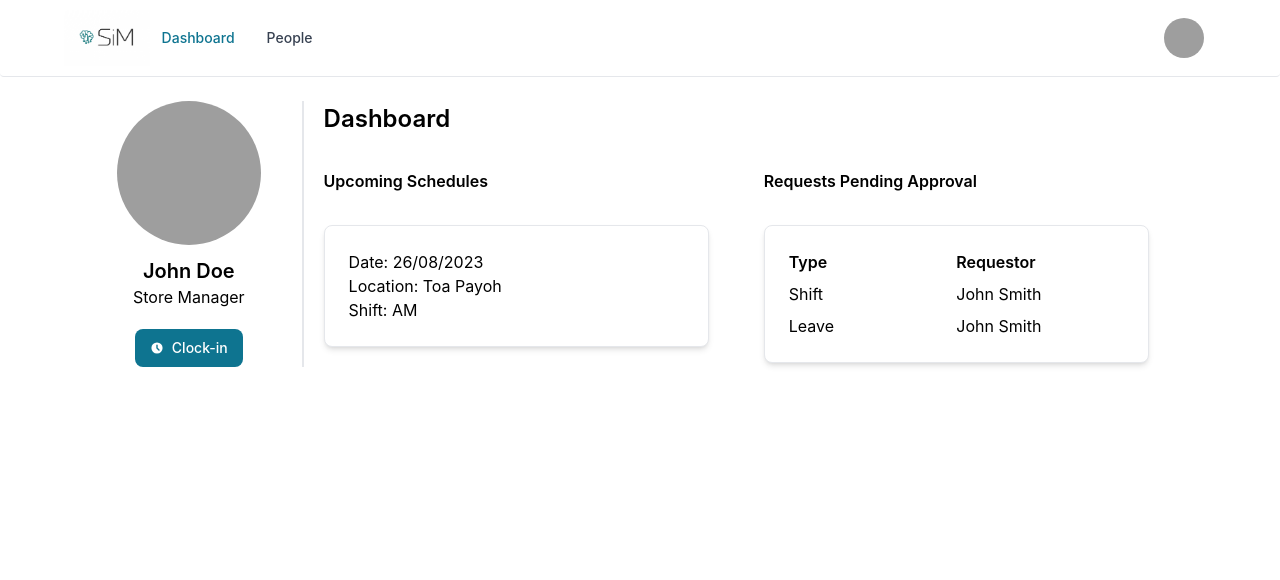
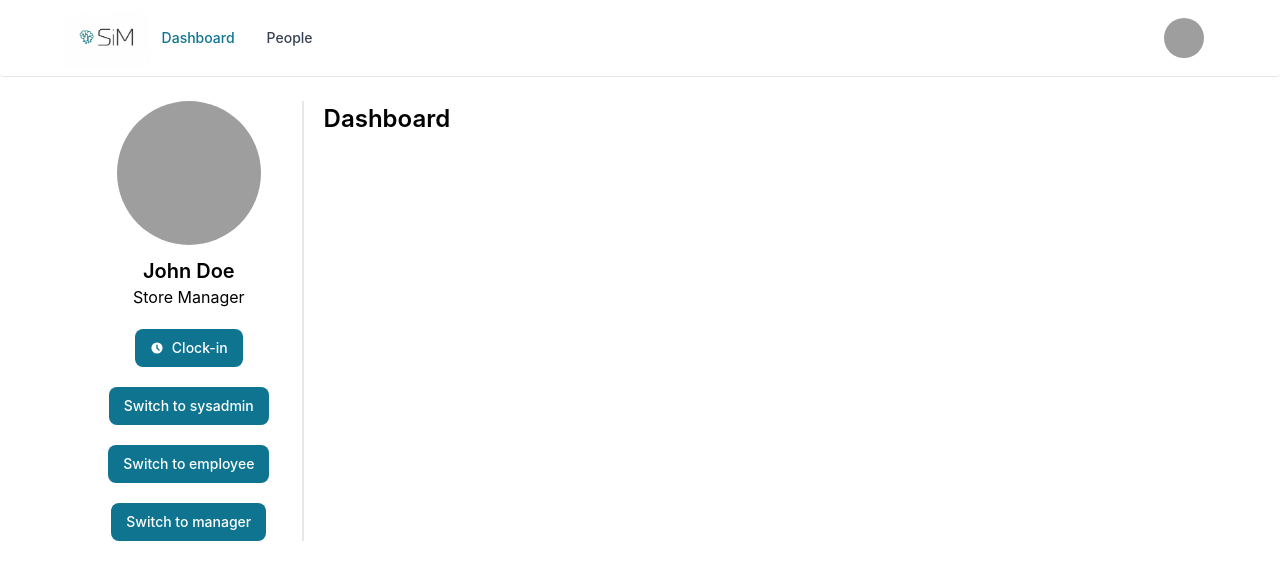
Before and after one commit to jasperleeyz/simplymanaged, a React (Vite) app in the folder client/: page / in a window 1280 px wide. Shown: the top 580 px of the page. Built offline with nearby package versions, Linux system fonts and the light colour scheme; grey boxes are pictures that could not be loaded.

Commit message:
Added authorization to routes Minor changes to dashboard

```diff
--- a/client/src/configs/global-state-provider.tsx
+++ b/client/src/configs/global-state-provider.tsx
@@ -160,26 +160,26 @@ const GlobalStateProvider: React.FC<{ children: React.ReactNode }> = ({
           isHalfDay: false,
         },
       },
+      {
+        id: 3,
+        type: "swap",
+        status: "pending",
+        createdDate: new Date(),
+        createdBy: "John Smith",
+        updatedDate: new Date(),
+        updatedBy: "John Smith",
+        shiftSwapRequest: {
+          requestId: 3,
+          requestorShift: "AM",
+          requestorShiftDate: new Date(2023, 10, 5),
+          requestedShift: "AM",
+          requestedShiftDate: new Date(2023, 10, 1),
+          requestedShiftEmployee: "John Wick",
+          swapReason: "Unable to work on actual day",
+        },
+      },
     ],
-      // {
-      //   id: 3,
-      //   type: "swap",
-      //   status: "pending",
-      //   createdDate: new Date(),
-      //   createdBy: "John Smith",
-      //   updatedDate: new Date(),
-      //   updatedBy: "John Smith",
-      //   shiftSwapRequest: {
-      //     requestId: 3,
-      //     requestorShift: "AM",
-      //     requestorShiftDate: new Date(2023, 10, 5),
-      //     requestedShift: "AM",
-      //     requestedShiftDate: new Date(2023, 10, 1),
-      //     requestedShiftEmployee: "John Wick",
-      //     swapReason: "Unable to work on actual day",
-      //   },
-      // },
-    employee:[
+    employee: [
       {
         id: 2,
         name: "JOHN WICK",
@@ -233,7 +233,8 @@ const GlobalStateProvider: React.FC<{ children: React.ReactNode }> = ({
         role: "E",
         position: "SERVER",
         employmentType: "PART-TIME",
-      },{
+      },
+      {
         id: 8,
         name: "JOHN WICK20",
         email: "JOHNWICK20@SIMPLYMANAGED.COM",
@@ -286,8 +287,8 @@ const GlobalStateProvider: React.FC<{ children: React.ReactNode }> = ({
         role: "E",
         position: "SERVER",
         employmentType: "PART-TIME",
-      }
-    ]
+      },
+    ],
   });
 
   const value = React.useMemo(
--- a/client/src/modules/home/home.tsx
+++ b/client/src/modules/home/home.tsx
@@ -5,6 +5,7 @@ import { capitalizeString } from "../../configs/utils";
 import UpcomingShiftComponent from "./upcoming-shift-component";
 import { HiClock } from "react-icons/hi";
 import PendingRequestComponent from "./pending-request-component";
+import { ROLES } from "../../configs/constants";
 
 const Home = () => {
   const user = React.useContext(GlobalStateContext).globalState?.user;
@@ -17,7 +18,11 @@ const Home = () => {
 
   // TODO: retrieve request pending approval
   const pendingRequests = globalState?.requests.filter(
-    (req) => req.status === "pending"
+    (req) =>
+      req.status === "pending" &&
+      (globalState?.user?.role === ROLES.SCHEDULER
+        ? req.type !== "swap"
+        : req.type === "swap")
   );
 
   return (
@@ -32,9 +37,44 @@ const Home = () => {
           <HiClock className="my-auto mr-2" />
           <p>Clock-in</p>
         </Button>
+        <Button
+          className="mx-auto mt-5"
+          size="sm"
+          onClick={() => {
+            const usr = globalState?.user;
+            if (usr) usr.role = ROLES.SYSADMIN;
+            setGlobalState((prev) => ({ ...prev, user: usr }));
+          }}
+        >
+          <p>Switch to sysadmin</p>
+        </Button>
+        <Button
+          className="mx-auto mt-5"
+          size="sm"
+          onClick={() => {
+            const usr = globalState?.user;
+            if (usr) usr.role = ROLES.EMPLOYEE;
+            setGlobalState((prev) => ({ ...prev, user: usr }));
+          }}
+        >
+          <p>Switch to employee</p>
+        </Button>
+        <Button
+          className="mx-auto mt-5"
+          size="sm"
+          onClick={() => {
+            const usr = globalState?.user;
+            if (usr) usr.role = ROLES.SCHEDULER;
+            setGlobalState((prev) => ({ ...prev, user: usr }));
+          }}
+        >
+          <p>Switch to manager</p>
+        </Button>
       </div>
       <div className="md:w-4/5 md:border-l-2 md:px-5">
         <p className="header hidden md:block">Dashboard</p>
+        {globalState?.user?.role !== ROLES.SYSADMIN && (
+          <>
             <div className="mt-6 md:min-h-max md:flex">
               <div className="md:w-1/2 md:mr-5">
                 <p className="sub-header">Upcoming Schedules</p>
@@ -62,6 +102,8 @@ const Home = () => {
                 </Card>
               </div>
             </div>
+          </>
+        )}
       </div>
     </div>
   );
--- a/client/src/modules/home/pending-request-component.tsx
+++ b/client/src/modules/home/pending-request-component.tsx
@@ -14,7 +14,7 @@ const PendingRequestComponent = ({ requests }: IProps) => {
         <p className="font-semibold">Requestor</p>
       </div>
       {requests.map((req, idx) => (
-        <div className="grid grid-cols-2 mt-2">
+        <div key={idx} className="grid grid-cols-2 mt-2">
           <p>{capitalizeString(req.type)}</p>
           <p>{req.createdBy}</p>
         </div>
--- a/client/src/modules/request/requests.tsx
+++ b/client/src/modules/request/requests.tsx
@@ -13,7 +13,13 @@ import RejectButton from "../../shared/layout/buttons/reject-button";
 const Requests = () => {
   const { globalState, setGlobalState } = React.useContext(GlobalStateContext);
   // const [requests, setRequests] = React.useState<Request[]>([]);
-  const requests = globalState?.requests;
+  const requests = globalState?.requests.filter((req) => {
+    if (globalState.user?.role === "E") {
+      return req.type === "swap" ? req : null;
+    } else {
+      return req.type !== "swap" ? req : null;
+    }
+  });
   const navigate = useNavigate();
   const [currentPage, setCurrentPage] = React.useState(1);
 
@@ -22,7 +28,7 @@ const Requests = () => {
     req.status = status;
     setGlobalState((prev) => ({
       ...prev,
-      requests: prev.requests.map((r) => (r.id === req.id ? req : r))
+      requests: prev.requests.map((r) => (r.id === req.id ? req : r)),
     }));
   };
 
@@ -61,12 +67,33 @@ const Requests = () => {
                             DATE.DDMMYYYY_HHMM_A_OPTION
                           )}`}</p>
                         </>
-                      ) : (
+                      ) : request.type === "shift" ? (
                         <p>
                           {`${request.shiftRequest?.shiftDate.toLocaleDateString()}, ${
                             request.shiftRequest?.shift
                           } Shift`}
                         </p>
+                      ) : (
+                        <>
+                          <p>
+                            {`His/Her schedule: ${request.shiftSwapRequest?.requestorShiftDate.toLocaleDateString(
+                              DATE.LANGUAGE
+                            )}, ${request.shiftSwapRequest?.requestorShiftDate.toLocaleDateString(
+                              DATE.LANGUAGE,
+                              { weekday: "long" }
+                            )},
+                            ${request.shiftSwapRequest?.requestorShift}
+                          `}
+                          </p>
+                          <p>{`Your schedule: ${request.shiftSwapRequest?.requestedShiftDate.toLocaleDateString(
+                            DATE.LANGUAGE
+                          )}, ${request.shiftSwapRequest?.requestedShiftDate.toLocaleDateString(
+                            DATE.LANGUAGE,
+                            { weekday: "long" }
+                          )},
+                            ${request.shiftSwapRequest?.requestedShift}
+                          `}</p>
+                        </>
                       )}
                     </Table.Cell>
                     <Table.Cell>{capitalizeString(request.type)}</Table.Cell>
--- a/client/src/modules/schedule/index.tsx
+++ b/client/src/modules/schedule/index.tsx
@@ -5,7 +5,7 @@ import React from "react";
 import AddSchedule from "./manager/add-schedule";
 import { PATHS, ROLES } from "../../configs/constants";
 import PrivateRoute from "../../shared/auth/private-route";
-//import ViewSchedule from "./manager/view-schedule";
+// import ViewSchedule from "./manager/view-schedule";
 
 const ScheduleRoutes = () => {
   const globalState = React.useContext(GlobalStateContext).globalState;
@@ -29,7 +29,7 @@ const ScheduleRoutes = () => {
           </PrivateRoute>
         }
       />
-      <Route path={`/${PATHS.VIEW_SCHEDULE}`} element={<ViewSchedule />} />
+      {/* <Route path={`/${PATHS.VIEW_SCHEDULE}`} element={<ViewSchedule />} /> */}
     </Routes>
   );
 };
--- a/client/src/routes.tsx
+++ b/client/src/routes.tsx
@@ -7,7 +7,8 @@ import RequestRoutes from "./modules/request";
 import PageNotFound from "./shared/error/page-not-found";
 import ProfileRoutes from "./modules/profile";
 import SysAdminRoutes from "./modules/sysadmin";
-import { PATHS } from "./configs/constants";
+import { PATHS, ROLES } from "./configs/constants";
+import PrivateRoute from "./shared/auth/private-route";
 
 const AppRoutes = () => {
   return (
@@ -17,10 +18,31 @@ const AppRoutes = () => {
           <Route index element={<Home />} />
           <Route path={`/${PATHS.MY_PROFILE}/*`} element={<ProfileRoutes />} />
 
-          <Route path={`/${PATHS.SCHEDULE}/*`} element={<ScheduleRoutes />} />
-          <Route path={`/${PATHS.REQUESTS}/*`} element={<RequestRoutes />} />
+          <Route
+            path={`/${PATHS.SCHEDULE}/*`}
+            element={
+              <PrivateRoute hasAnyRoles={[ROLES.SCHEDULER, ROLES.EMPLOYEE]}>
+                <ScheduleRoutes />
+              </PrivateRoute>
+            }
+          />
+          <Route
+            path={`/${PATHS.REQUESTS}/*`}
+            element={
+              <PrivateRoute hasAnyRoles={[ROLES.SCHEDULER, ROLES.EMPLOYEE]}>
+                <RequestRoutes />
+              </PrivateRoute>
+            }
+          />
 
-          <Route path={`/${PATHS.EMPLOYEES}/*`} element={<SysAdminRoutes />} />
+          <Route
+            path={`/${PATHS.EMPLOYEES}/*`}
+            element={
+              <PrivateRoute hasAnyRoles={[ROLES.SYSADMIN]}>
+                <SysAdminRoutes />
+              </PrivateRoute>
+            }
+          />
           <Route path="*" element={<PageNotFound />} />
         </ErrorBoundaryRoutes>
       </div>
```
Lines whose indentation alone changed are shown as unchanged.
